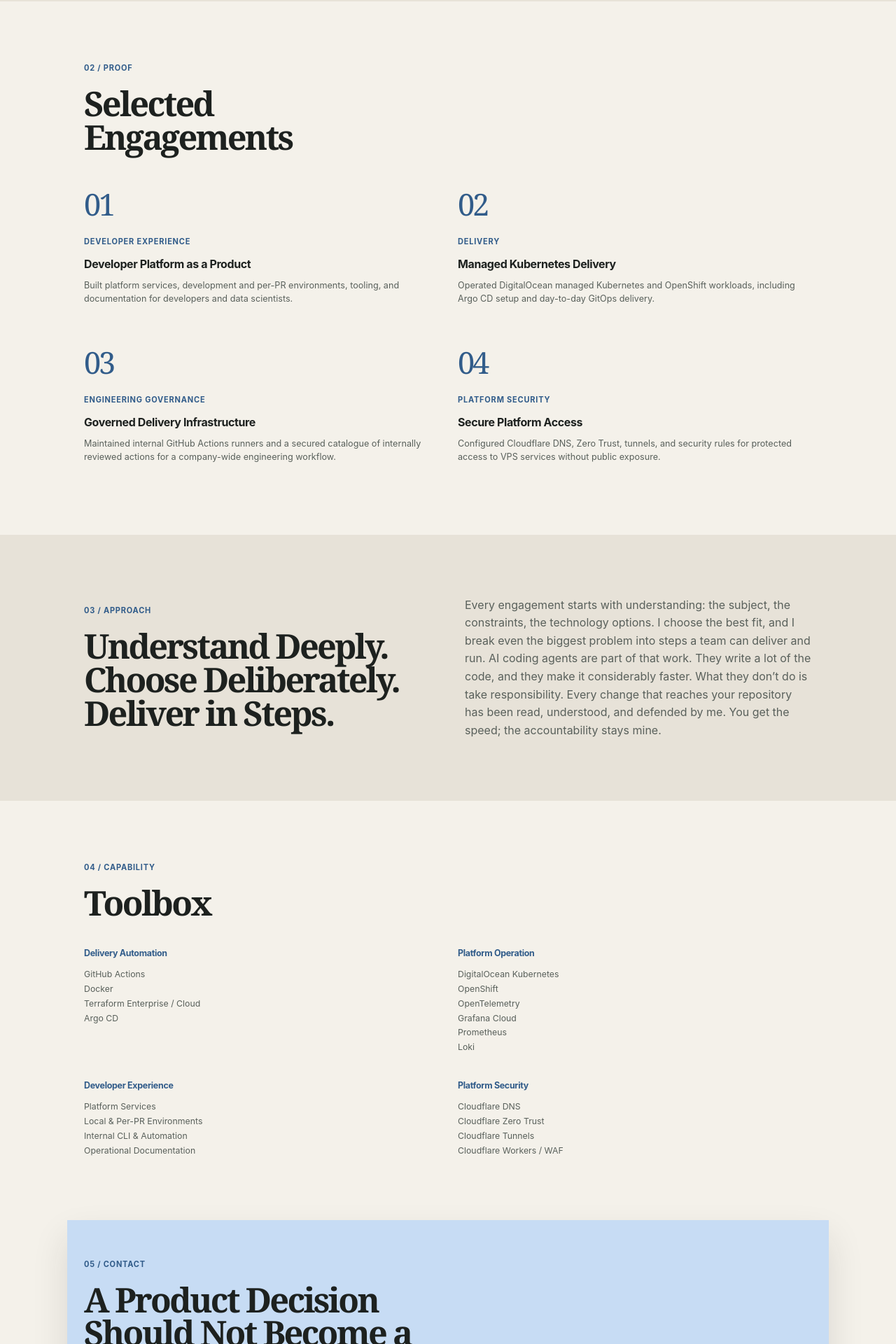
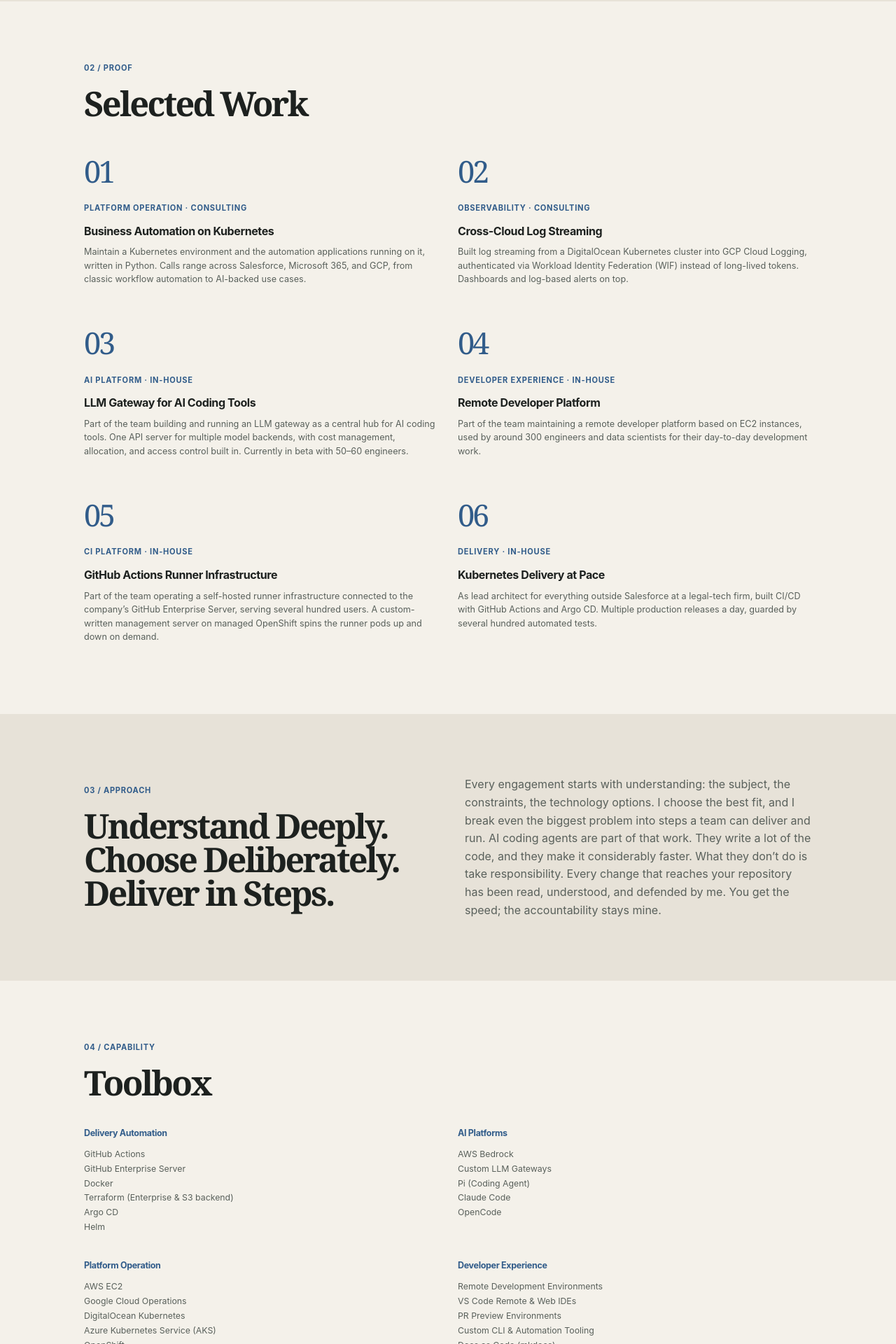
Before and after one commit to RobinMaas95/maasjosthusmann.de, a SvelteKit app: page / in a window 1280 px wide. Shown: the part 1800-3720 px from the top of the page at 70% size. Built offline with nearby package versions, Linux system fonts and the light colour scheme.

Commit message:
copy: refresh English proof and toolbox

```diff
--- a/src/routes/+page.svelte
+++ b/src/routes/+page.svelte
@@ -45,21 +45,25 @@
 				{ id: '02', title: 'Developer Experience', body: 'Development platforms, remote development environments and PR previews, automation, and documentation that let engineers and data scientists do their best work.' },
 				{ id: '03', title: 'AI Platform Engineering', body: 'Practical AI foundations: provider integration, access control, cost visibility, and delivery practices where responsibility stays clear.' }
 			],
-			proofTitle: 'Selected Engagements',
+			proofTitle: 'Selected Work',
 			proof: [
-				{ id: '01', focus: 'Developer experience', title: 'Developer Platform as a Product', body: 'Built platform services, development and per-PR environments, tooling, and documentation for developers and data scientists.' },
-				{ id: '02', focus: 'Delivery', title: 'Managed Kubernetes Delivery', body: 'Operated DigitalOcean managed Kubernetes and OpenShift workloads, including Argo CD setup and day-to-day GitOps delivery.' },
-				{ id: '03', focus: 'Engineering governance', title: 'Governed Delivery Infrastructure', body: 'Maintained internal GitHub Actions runners and a secured catalogue of internally reviewed actions for a company-wide engineering workflow.' },
-				{ id: '04', focus: 'Platform security', title: 'Secure Platform Access', body: 'Configured Cloudflare DNS, Zero Trust, tunnels, and security rules for protected access to VPS services without public exposure.' }
+				{ id: '01', focus: 'Platform operation · Consulting', title: 'Business Automation on Kubernetes', body: 'Maintain a Kubernetes environment and the automation applications running on it, written in Python. Calls range across Salesforce, Microsoft 365, and GCP, from classic workflow automation to AI-backed use cases.' },
+				{ id: '02', focus: 'Observability · Consulting', title: 'Cross-Cloud Log Streaming', body: 'Built log streaming from a DigitalOcean Kubernetes cluster into GCP Cloud Logging, authenticated via Workload Identity Federation (WIF) instead of long-lived tokens. Dashboards and log-based alerts on top.' },
+				{ id: '03', focus: 'AI platform · In-house', title: 'LLM Gateway for AI Coding Tools', body: 'Part of the team building and running an LLM gateway as a central hub for AI coding tools. One API server for multiple model backends, with cost management, allocation, and access control built in. Currently in beta with 50–60 engineers.' },
+				{ id: '04', focus: 'Developer experience · In-house', title: 'Remote Developer Platform', body: 'Part of the team maintaining a remote developer platform based on EC2 instances, used by around 300 engineers and data scientists for their day-to-day development work.' },
+				{ id: '05', focus: 'CI platform · In-house', title: 'GitHub Actions Runner Infrastructure', body: 'Part of the team operating a self-hosted runner infrastructure connected to the company’s GitHub Enterprise Server, serving several hundred users. A custom-written management server on managed OpenShift spins the runner pods up and down on demand.' },
+				{ id: '06', focus: 'Delivery · In-house', title: 'Kubernetes Delivery at Pace', body: 'As lead architect for everything outside Salesforce at a legal-tech firm, built CI/CD with GitHub Actions and Argo CD. Multiple production releases a day, guarded by several hundred automated tests.' }
 			],
 			approachTitle: 'Understand Deeply. Choose Deliberately. Deliver in Steps.',
 			approach: 'Every engagement starts with understanding: the subject, the constraints, the technology options. I choose the best fit, and I break even the biggest problem into steps a team can deliver and run. AI coding agents are part of that work. They write a lot of the code, and they make it considerably faster. What they don’t do is take responsibility. Every change that reaches your repository has been read, understood, and defended by me. You get the speed; the accountability stays mine.',
 			capabilityTitle: 'Toolbox',
 			capabilityGroups: [
-				{ title: 'Delivery Automation', items: ['GitHub Actions', 'Docker', 'Terraform Enterprise / Cloud', 'Argo CD'] },
-				{ title: 'Platform Operation', items: ['DigitalOcean Kubernetes', 'OpenShift', 'OpenTelemetry', 'Grafana Cloud', 'Prometheus', 'Loki'] },
-				{ title: 'Developer Experience', items: ['Platform Services', 'Local & Per-PR Environments', 'Internal CLI & Automation', 'Operational Documentation'] },
-				{ title: 'Platform Security', items: ['Cloudflare DNS', 'Cloudflare Zero Trust', 'Cloudflare Tunnels', 'Cloudflare Workers / WAF'] }
+				{ title: 'Delivery Automation', items: ['GitHub Actions', 'GitHub Enterprise Server', 'Docker', 'Terraform (Enterprise & S3 backend)', 'Argo CD', 'Helm'] },
+				{ title: 'AI Platforms', items: ['AWS Bedrock', 'Custom LLM Gateways', 'Pi (Coding Agent)', 'Claude Code', 'OpenCode'] },
+				{ title: 'Platform Operation', items: ['AWS EC2', 'Google Cloud Operations', 'DigitalOcean Kubernetes', 'Azure Kubernetes Service (AKS)', 'OpenShift', 'OpenTelemetry', 'Prometheus / Grafana / Loki'] },
+				{ title: 'Developer Experience', items: ['Remote Development Environments', 'VS Code Remote & Web IDEs', 'PR Preview Environments', 'Custom CLI & Automation Tooling', 'Docs as Code (mkdocs)'] },
+				{ title: 'Platform Security', items: ['Cloudflare DNS', 'Cloudflare Zero Trust', 'Cloudflare Tunnels', 'Cloudflare Workers / WAF', 'Workload Identity Federation (WIF)'] },
+				{ title: 'Languages & Frameworks', items: ['Python (Primary)', 'Go', 'Svelte / SvelteKit'] }
 			],
 			contactTitle: 'A Product Decision Should Not Become a Platform Emergency.',
 			contactBody: 'Working through a product, platform, AI, or delivery decision? I take on a small number of consulting engagements alongside my day job: advisory, architecture reviews, and focused build projects. Let’s make the next step concrete.',
```
